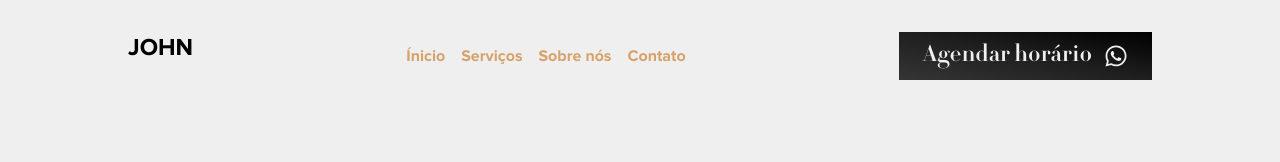
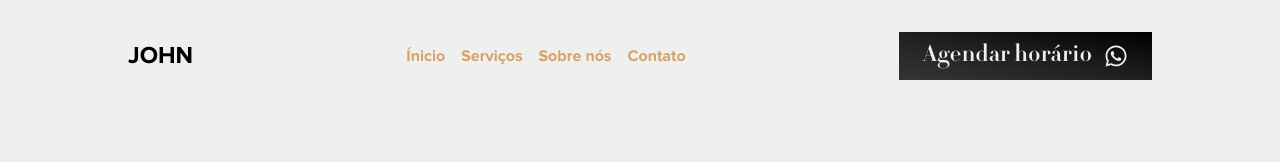
Before and after one commit to Tiago-Silverio-da-Costa/Barbearia-John, a Next.js app: page / in a window 1280 px wide. Shown: the top 162 px of the page. Built offline with nearby package versions, Linux system fonts and the light colour scheme; a web font is replaced by a local one.

Commit message:
simetria arrumada header

```diff
--- a/components/header.tsx
+++ b/components/header.tsx
@@ -38,7 +38,7 @@ export default function Header() {
 
   return (
     <header className="bg-WhiteColor">
-      <div className="flex justify-between mx-auto max-w-5xl w-5/6 py-8">
+      <div className="flex items-center justify-between mx-auto max-w-5xl w-5/6 py-8">
         <h1 className="uppercase text-black font-black text-2xl">John</h1>
         {/* TODO: fazer toggle menu */}
         <nav className="items-center justify-center hidden md:flex">
```
